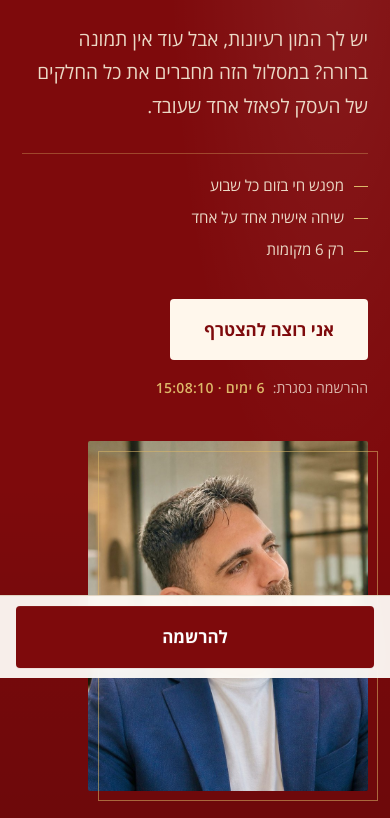
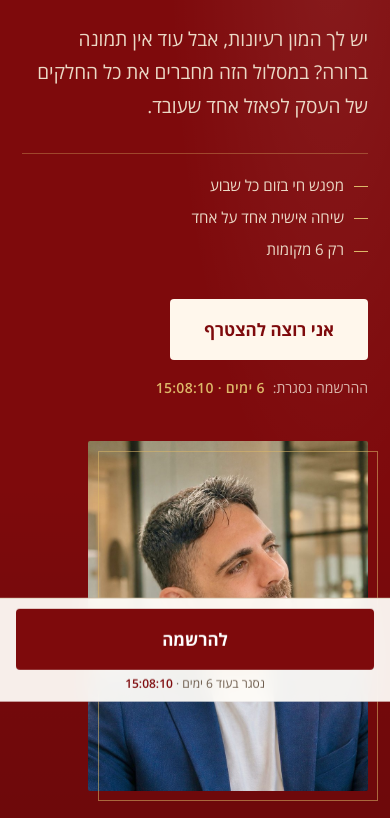
Before and after one commit to arihalkalay-star/puzzle, a plain HTML site: page index.html in a window 390 px wide. Shown: the part 257-1075 px from the top of the page. Drawn offline with Linux system fonts and the light colour scheme.

Commit message:
sticky countdown

```diff
--- a/index.html
+++ b/index.html
@@ -171,6 +171,8 @@ footer img{height:28px;width:auto}
   .sticky{display:block;transform:translateY(110%);transition:transform .25s;position:fixed;bottom:0;left:0;right:0;padding:10px 16px calc(10px + env(safe-area-inset-bottom));background:rgba(255,253,249,.94);backdrop-filter:blur(10px);-webkit-backdrop-filter:blur(10px);border-top:1px solid var(--rule);z-index:10}
   .sticky.on{transform:none}
   .sticky .btn{display:block;text-align:center}
+  .scd{margin:6px 0 0;text-align:center;font-size:12px;line-height:1.3;color:#6b5a4a}
+  .scd bdi{direction:ltr;unicode-bidi:isolate;font-variant-numeric:tabular-nums;font-feature-settings:"tnum";color:var(--red);font-weight:600}
 }
 .cd{margin:20px 0 8px;padding:20px 24px 18px;border-radius:14px;background:var(--red);color:#F6EADB;max-width:380px;text-align:center;box-shadow:0 10px 28px rgba(90,5,7,.22);position:relative}
 .cd:before{content:"";position:absolute;inset:5px;border:1px solid rgba(221,184,105,.45);border-radius:10px;pointer-events:none}
@@ -371,7 +373,7 @@ footer img{height:28px;width:auto}
   </div>
 </footer>
 
-<div class="sticky"><a class="btn btn-red" href="#price">להרשמה</a></div>
+<div class="sticky"><a class="btn btn-red" href="#price">להרשמה</a><p class="scd" id="scd">נסגר בעוד <span id="scd-d"></span><bdi id="scd-v"></bdi></p></div>
 
 <script>
 const st=document.querySelector('.sticky'),hero=document.querySelector('.hero'),pr=document.getElementById('price');
@@ -390,5 +392,12 @@ function t(){var r=end-Date.now();if(r<=0){el.classList.add('ended');el.querySel
 var x=Math.floor(r/1000),d=Math.floor(x/86400);document.getElementById('hcd-d').textContent=d?d+(d==1?' יום':' ימים')+' · ':'';document.getElementById('hcd-v').textContent=p(Math.floor(x%86400/3600))+':'+p(Math.floor(x%3600/60))+':'+p(x%60)}
 var i=setInterval(t,1000);t()})();
 </script>
+<script>
+(function(){var end=Date.parse('2026-11-30T23:59:00+02:00'),el=document.getElementById('scd');if(!el)return;
+function p(n){return n<10?'0'+n:''+n}
+function t(){var r=end-Date.now();if(r<=0){el.textContent='ההרשמה נסגרה';return clearInterval(i)}
+var x=Math.floor(r/1000),d=Math.floor(x/86400);document.getElementById('scd-d').textContent=d?d+(d==1?' יום':' ימים')+' · ':'';document.getElementById('scd-v').textContent=p(Math.floor(x%86400/3600))+':'+p(Math.floor(x%3600/60))+':'+p(x%60)}
+var i=setInterval(t,1000);t()})();
+</script>
 </body>
 </html>
```
